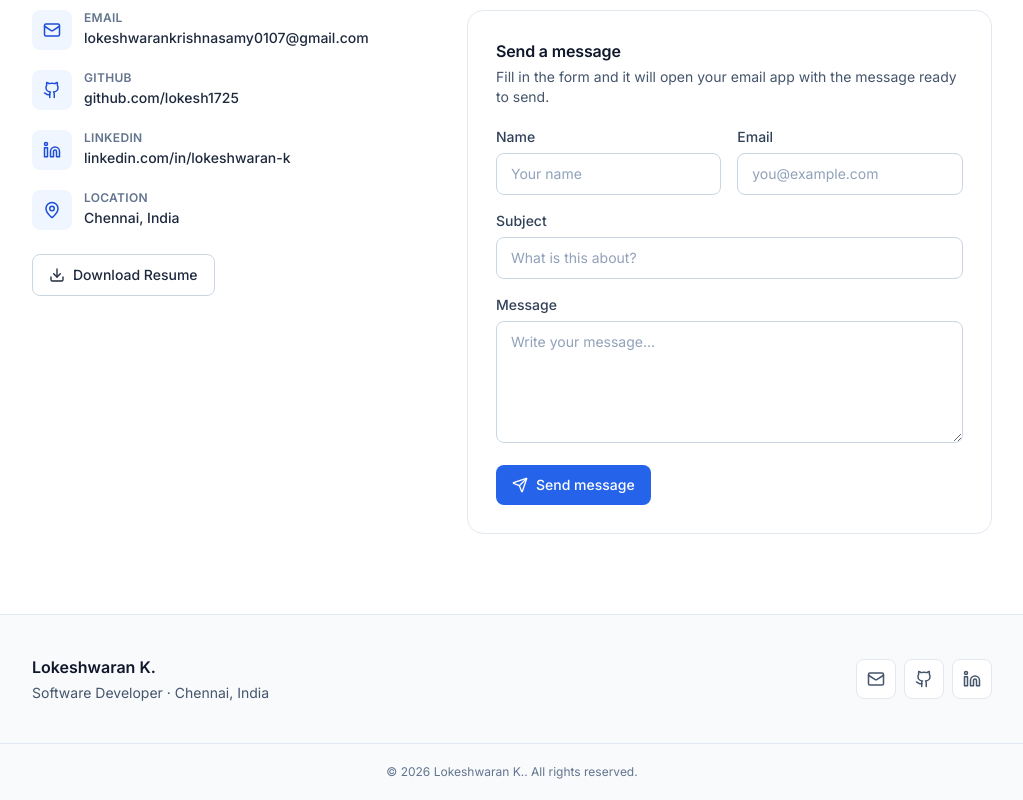
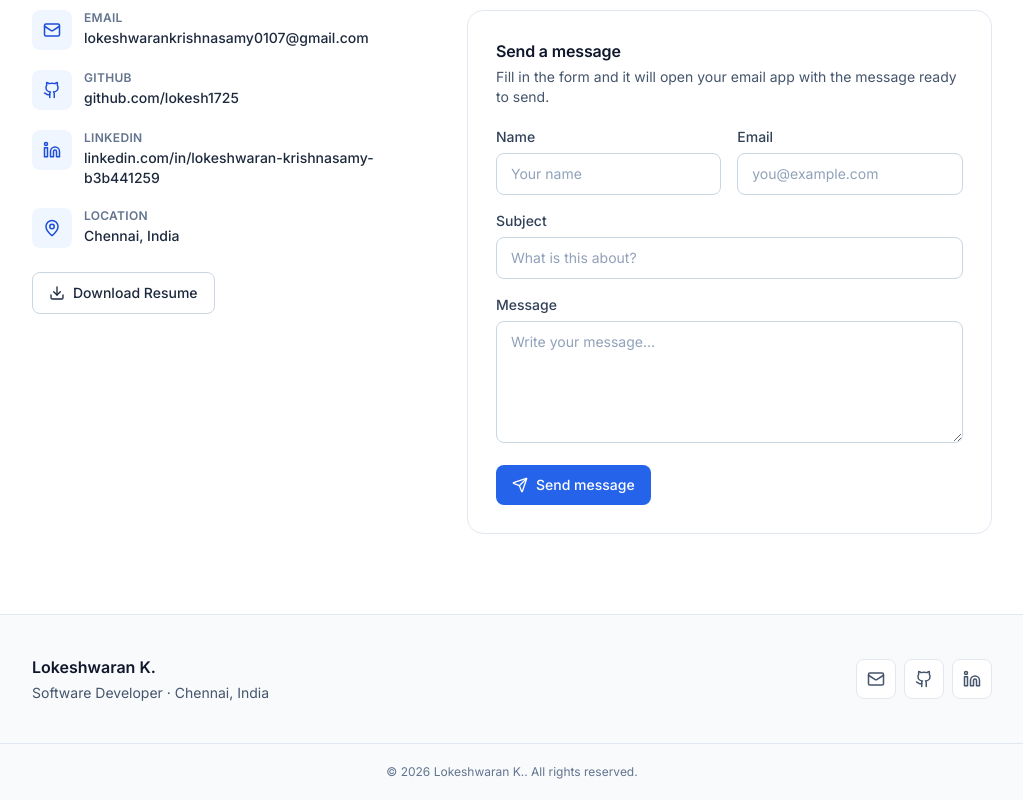
Before and after one commit to lokesh1725/portfolio, a React (Vite) app: page / in a window 1280 px wide. Shown: the part 5233-6033 px from the top of the page, without its empty margins (128-1151 px from the left). Built offline with nearby package versions, Linux system fonts and the light colour scheme; no server answers.

Commit message:
Update LinkedIn profile URL

```diff
--- a/src/components/sections/Contact.jsx
+++ b/src/components/sections/Contact.jsx
@@ -272,7 +272,7 @@ export default function Contact() {
             <ContactItem
               icon={Linkedin}
               label="LinkedIn"
-              value="linkedin.com/in/lokeshwaran-k"
+              value="linkedin.com/in/lokeshwaran-krishnasamy-b3b441259"
               href={profile.linkedin}
               external
             />
--- a/src/data/profile.js
+++ b/src/data/profile.js
@@ -14,7 +14,7 @@ export const profile = {
   email: 'lokeshwarankrishnasamy0107@gmail.com',
   phone: '+91-99521-46912',
   github: 'https://github.com/lokesh1725',
-  linkedin: 'https://www.linkedin.com/in/lokeshwaran-k/',
+  linkedin: 'https://www.linkedin.com/in/lokeshwaran-krishnasamy-b3b441259/',
   // Profile photo shown on the left of the hero section.
   photo: `${base}profile/lokeshwaran.jpg`,
   photoAlt: 'Portrait of Lokeshwaran K',
```
